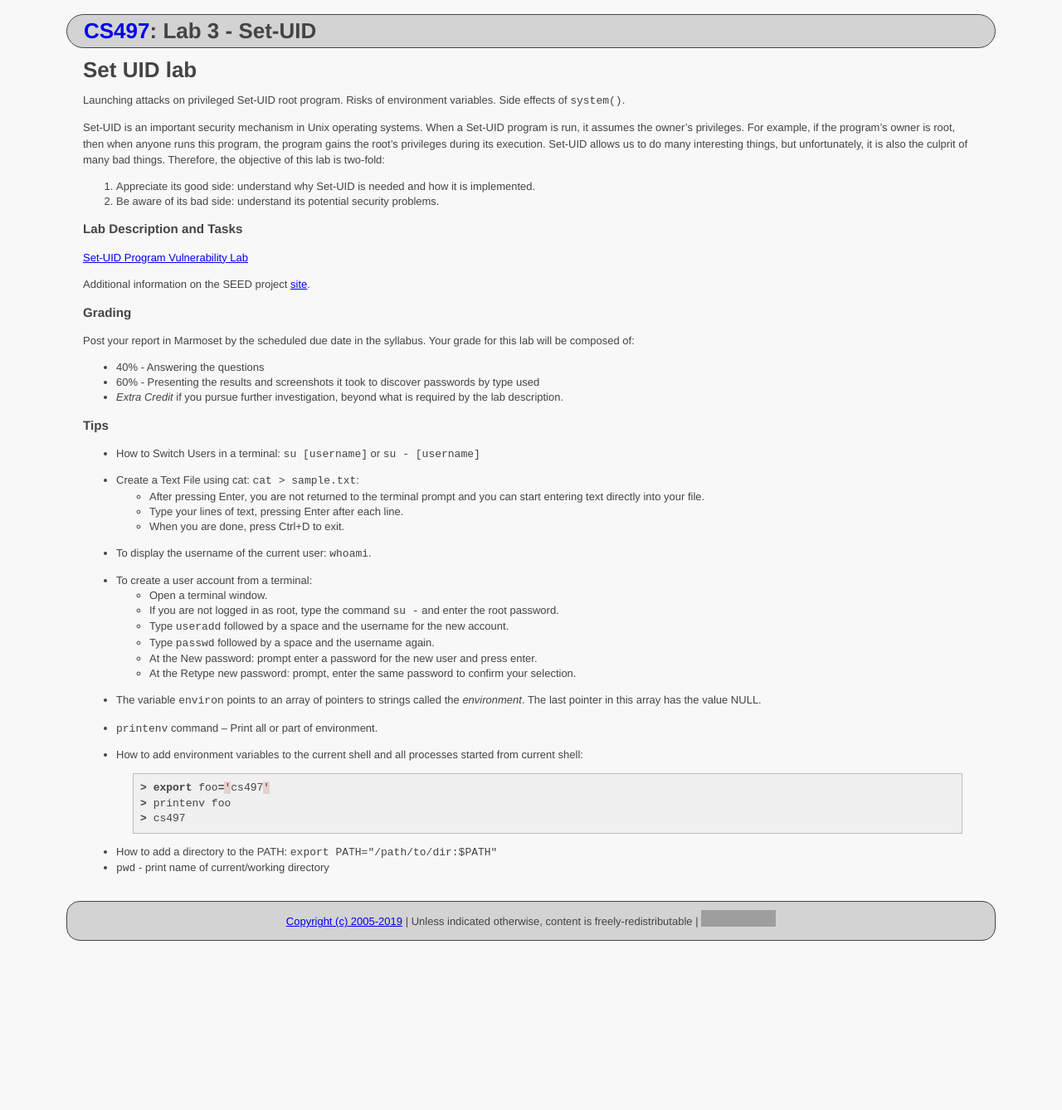
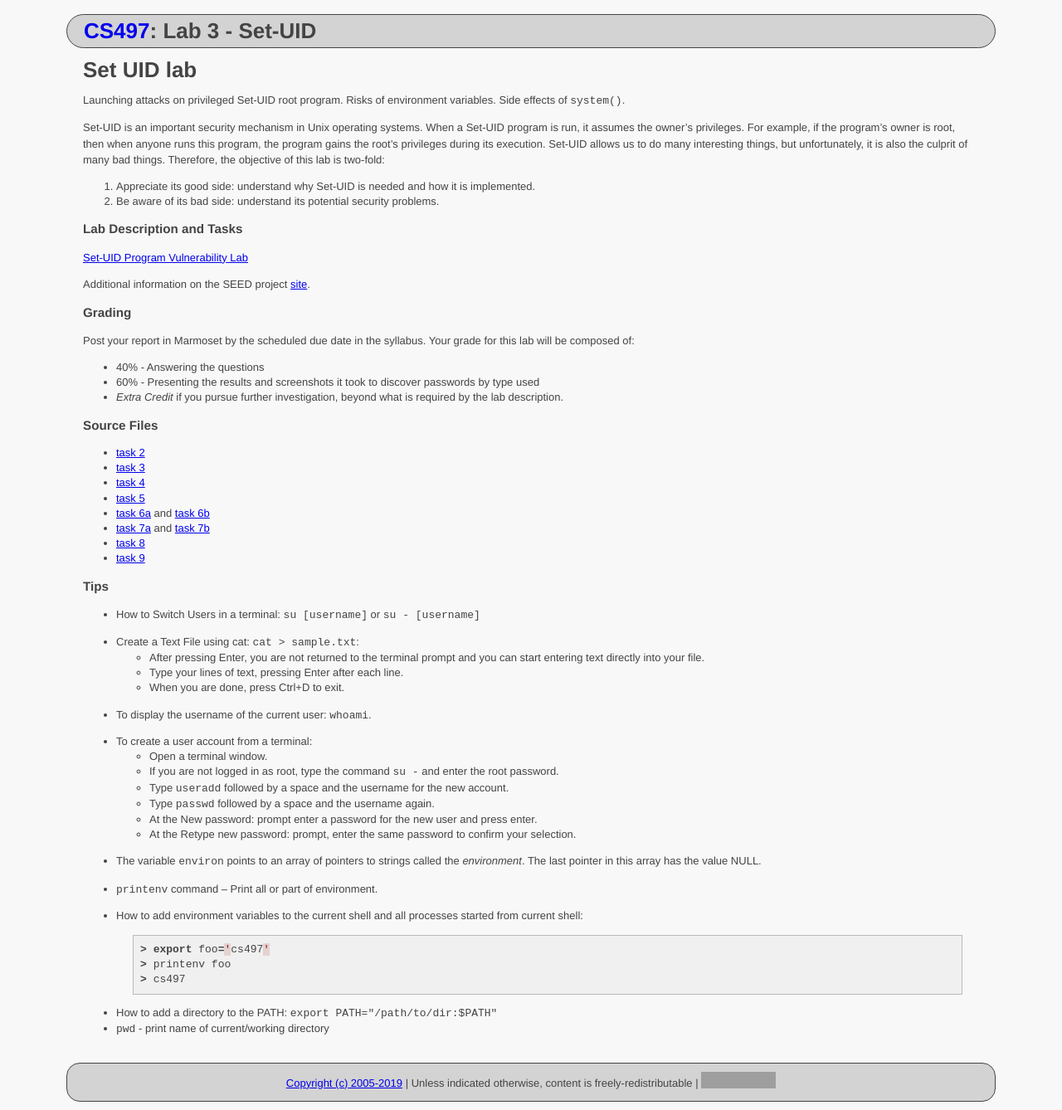
Before and after one commit to ycpcs/cs497-spring2019, a Jekyll site: the page built from labs/lab03.md, in a window 1280 px wide. Shown: the whole page at 83% size. Built offline with Jekyll 4.4.1, drawn with Linux system fonts in a browser that asks for light colours; before the commit the page ends 1144 px from its top, so only the background shows below that; grey boxes are pictures that could not be loaded.

Commit message:
Update lab03.md

```diff
--- a/labs/lab03.md
+++ b/labs/lab03.md
@@ -24,6 +24,16 @@ Post your report in Marmoset by the scheduled due date in the syllabus. Your gra
 - 40% - Answering the questions
 - 60% - Presenting the results and screenshots it took to discover passwords by type used
 - *Extra Credit* if you pursue further investigation, beyond what is required by the lab description.
+
+### Source Files
+- [task 2](setuid/penv.c)
+- [task 3](setuid/execenv.c)
+- [task 4](setuid/sysenv.c)
+- [task 5](setuid/setuidenv.c)
+- [task 6a](setuid/myls.c) and [task 6b](setuid/ls.c)
+- [task 7a](setuid/mylib.c) and [task 7b](setuid/myprog.c)
+- [task 8](setuid/sysexecve.c)
+- [task 9](setuid/capleak.c)
 
 ### Tips
 
```
